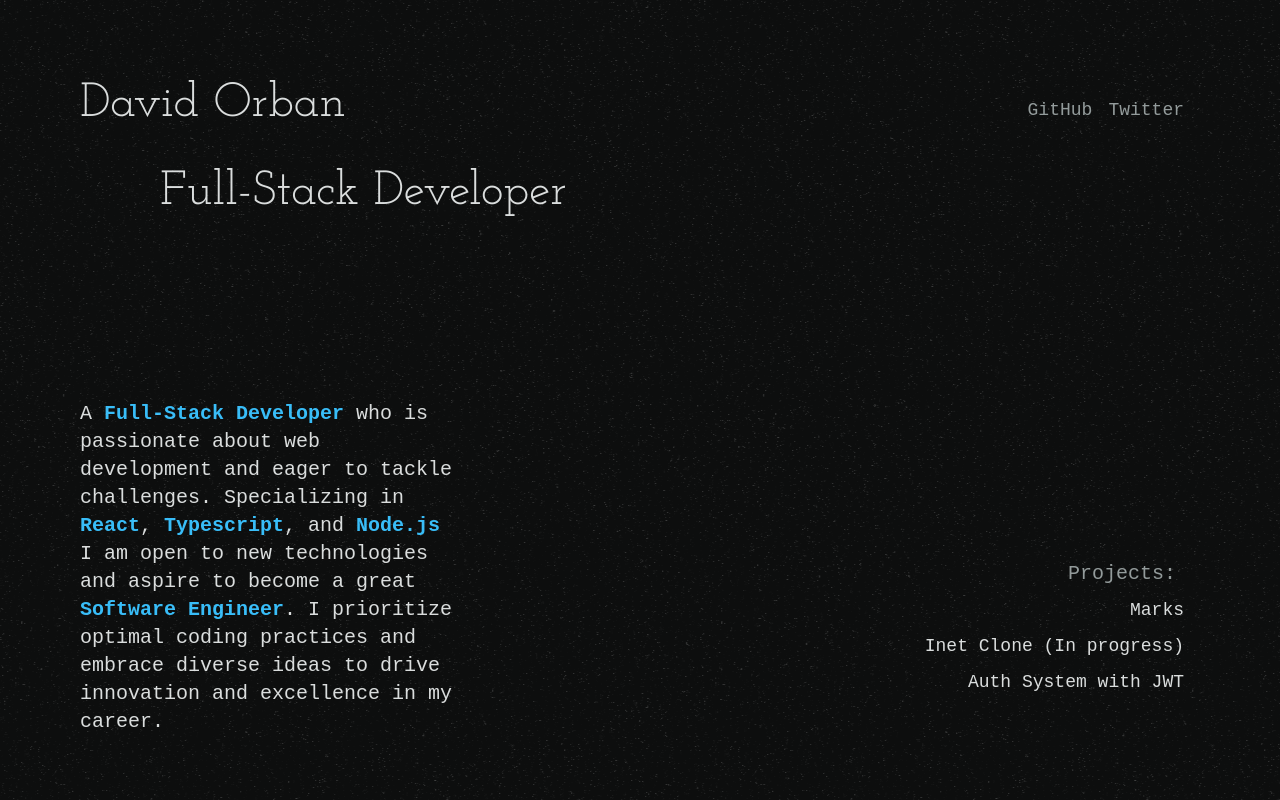
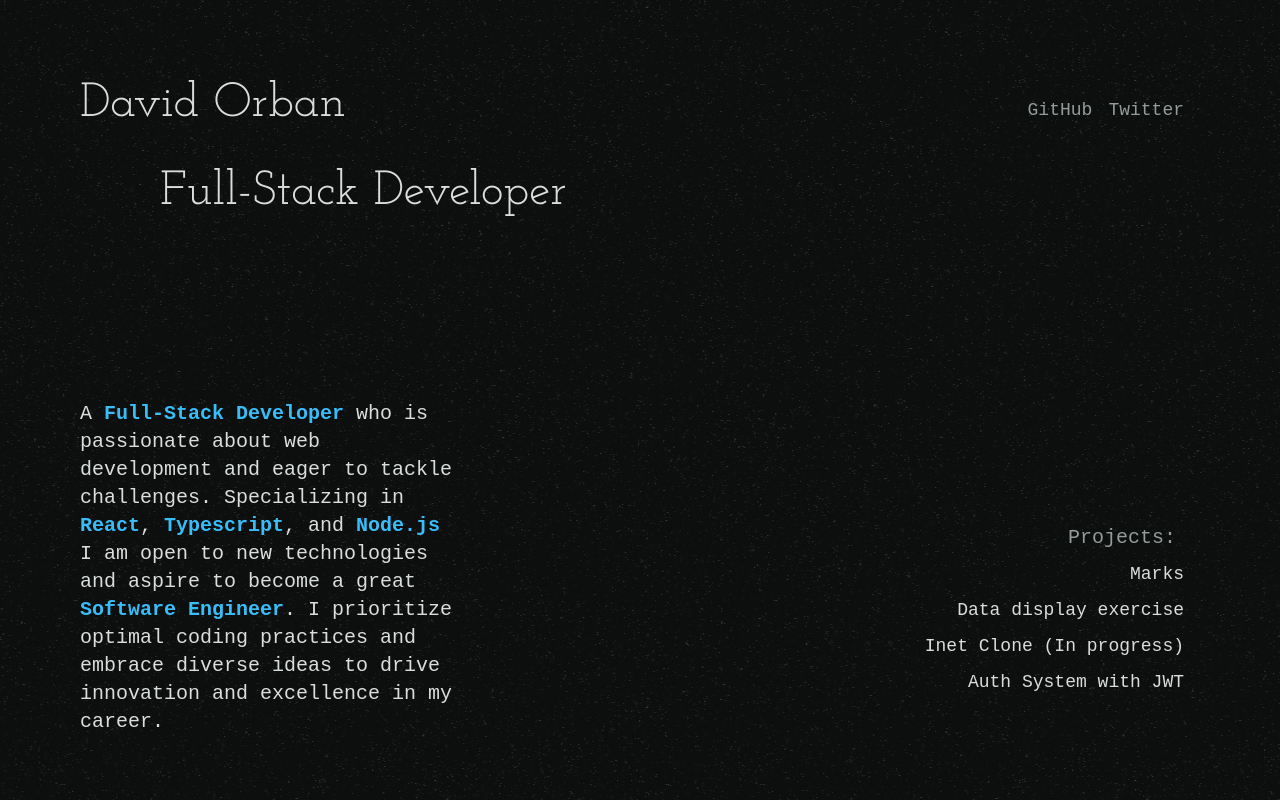
Before and after one commit to DxVxDOD/Portfolio_Website, a React (Vite) app: page / in a window 1280 px wide. Built offline with nearby package versions, Linux system fonts and the light colour scheme.

Commit message:
data display

```diff
--- a/src/components/Projects.tsx
+++ b/src/components/Projects.tsx
@@ -10,6 +10,10 @@ export default function Projects() {
       <h2 className={"text-xl text-[#939b9b] p-2"}>Projects:</h2>
       <SocialLink href="https://marks.onrender.com" title="Marks" />
       <SocialLink
+        href="https://github.com/DxVxDOD/Data_table_display"
+        title="Data display exercise"
+      />
+      <SocialLink
         href="https://inet-clone.vercel.app/"
         title="Inet Clone (In progress)"
       />
```
